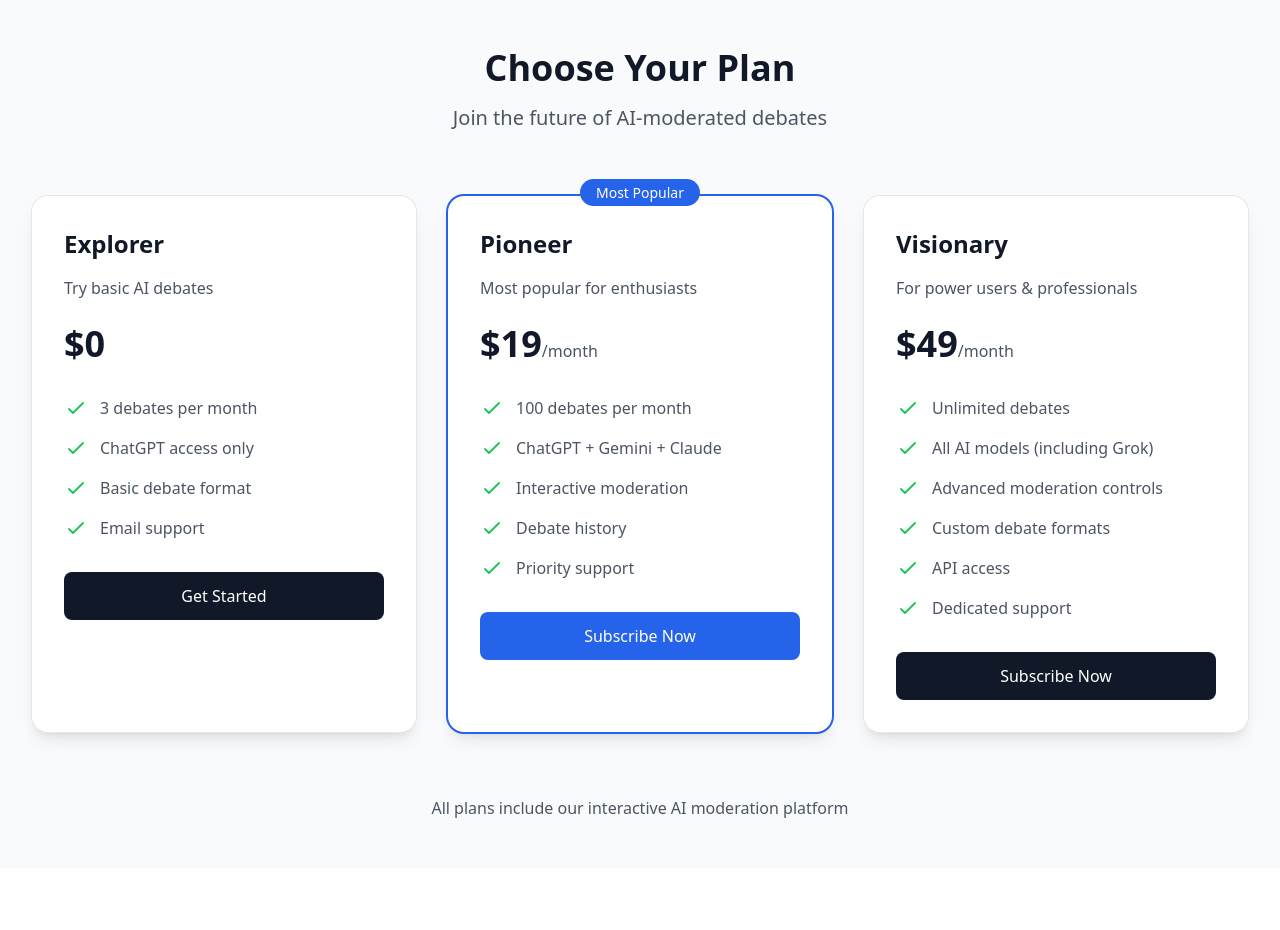
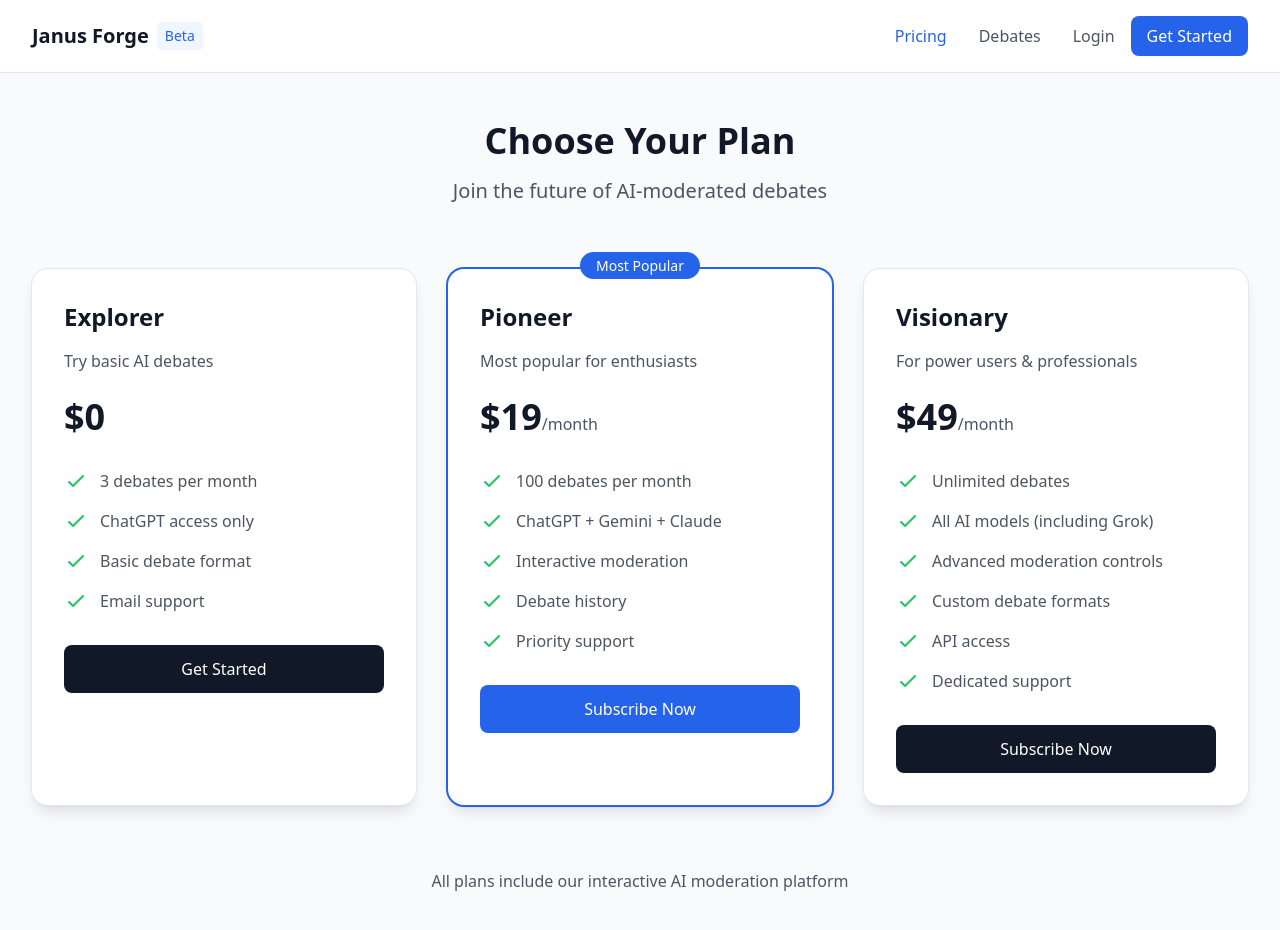
Before and after one commit to JanusForge/janus-forge-frontend, a Next.js app: page /pricing in a window 1280 px wide. Shown: the top 930 px of the page. Before the commit the page ends 868 px from the top, so only its background shows below. Built offline with nearby package versions, Linux system fonts and the light colour scheme.

Commit message:
feat: add consistent navigation menu to all pages

```diff
--- a/app/layout.tsx
+++ b/app/layout.tsx
@@ -1,9 +1,10 @@
 import type { Metadata } from 'next'
 import './globals.css'
+import Navigation from '../components/Navigation'
 
 export const metadata: Metadata = {
-  title: 'Janus Forge - AI Debate Platform',
-  description: 'Multi-AI debate orchestrator for comparing different AI platform responses',
+  title: 'Janus Forge - AI-Moderated Debate Platform',
+  description: 'Guide conversations between multiple AI systems. Human-controlled moderation and interactive debates.',
 }
 
 export default function RootLayout({
@@ -13,7 +14,10 @@ export default function RootLayout({
 }) {
   return (
     <html lang="en">
-      <body>{children}</body>
+      <body>
+        <Navigation />
+        {children}
+      </body>
     </html>
   )
 }
--- a/app/page.tsx
+++ b/app/page.tsx
@@ -3,26 +3,6 @@ import Link from 'next/link';
 export default function Home() {
   return (
     <div className="min-h-screen bg-gradient-to-br from-blue-50 to-indigo-100">
-      {/* Navigation */}
-      <nav className="bg-white shadow-sm">
-        <div className="max-w-7xl mx-auto px-4 sm:px-6 lg:px-8">
-          <div className="flex justify-between items-center py-4">
-            <div className="font-bold text-xl text-gray-900">Janus Forge</div>
-            <div className="flex space-x-4">
-              <Link href="/login" className="text-gray-600 hover:text-gray-900">
-                Login
-              </Link>
-              <Link
-                href="/pricing"
-                className="bg-blue-600 text-white px-4 py-2 rounded-lg hover:bg-blue-700"
-              >
-                Get Started
-              </Link>
-            </div>
-          </div>
-        </div>
-      </nav>
-
       {/* Hero Section */}
       <div className="text-center py-20">
         <h1 className="text-5xl font-bold text-gray-900 mb-6">
--- /dev/null
+++ b/components/Navigation.tsx
@@ -0,0 +1,115 @@
+'use client';
+
+import { useState, useEffect } from 'react';
+import Link from 'next/link';
+import { usePathname } from 'next/navigation';
+
+export default function Navigation() {
+  const [isLoggedIn, setIsLoggedIn] = useState(false);
+  const [user, setUser] = useState<any>(null);
+  const pathname = usePathname();
+
+  useEffect(() => {
+    const token = localStorage.getItem('token');
+    const userData = localStorage.getItem('user');
+
+    if (token && userData) {
+      setIsLoggedIn(true);
+      try {
+        setUser(JSON.parse(userData));
+      } catch (error) {
+        console.error('Error parsing user data:', error);
+      }
+    }
+  }, []);
+
+  const handleLogout = () => {
+    localStorage.removeItem('token');
+    localStorage.removeItem('user');
+    setIsLoggedIn(false);
+    setUser(null);
+    window.location.href = '/';
+  };
+
+  return (
+    <nav className="bg-white shadow-sm border-b">
+      <div className="max-w-7xl mx-auto px-4 sm:px-6 lg:px-8">
+        <div className="flex justify-between items-center py-4">
+          {/* Logo */}
+          <Link href="/" className="flex items-center space-x-2">
+            <div className="font-bold text-xl text-gray-900">Janus Forge</div>
+            <span className="text-sm text-blue-600 bg-blue-50 px-2 py-1 rounded">
+              Beta
+            </span>
+          </Link>
+
+          {/* Desktop Menu */}
+          <div className="hidden md:flex items-center space-x-8">
+            <Link
+              href="/pricing"
+              className={`${
+                pathname === '/pricing' ? 'text-blue-600 font-medium' : 'text-gray-600 hover:text-gray-900'
+              } transition-colors`}
+            >
+              Pricing
+            </Link>
+            <Link
+              href="/debate"
+              className={`${
+                pathname === '/debate' ? 'text-blue-600 font-medium' : 'text-gray-600 hover:text-gray-900'
+              } transition-colors`}
+            >
+              Debates
+            </Link>
+
+            {isLoggedIn ? (
+              <div className="flex items-center space-x-4">
+                <Link
+                  href="/dashboard"
+                  className="text-gray-600 hover:text-gray-900 transition-colors"
+                >
+                  Dashboard
+                </Link>
+                <div className="flex items-center space-x-2">
+                  <span className="text-sm text-gray-500">
+                    {user?.email}
+                  </span>
+                  <button
+                    onClick={handleLogout}
+                    className="bg-gray-500 hover:bg-gray-600 text-white px-3 py-1 rounded text-sm transition-colors"
+                  >
+                    Logout
+                  </button>
+                </div>
+              </div>
+            ) : (
+              <div className="flex items-center space-x-4">
+                <Link
+                  href="/login"
+                  className="text-gray-600 hover:text-gray-900 transition-colors"
+                >
+                  Login
+                </Link>
+                <Link
+                  href="/pricing"
+                  className="bg-blue-600 hover:bg-blue-700 text-white px-4 py-2 rounded-lg transition-colors"
+                >
+                  Get Started
+                </Link>
+              </div>
+            )}
+          </div>
+
+          {/* Mobile menu button */}
+          <div className="md:hidden">
+            <button className="text-gray-600 hover:text-gray-900">
+              <svg className="h-6 w-6" fill="none" viewBox="0 0 24 24" stroke="currentColor">
+                <path strokeLinecap="round" strokeLinejoin="round" strokeWidth={2} d="M4 6h16M4 12h16M4 18h16" />
+              </svg>
+            </button>
+          </div>
+        </div>
+      </div>
+    </nav>
+  );
+}
```
